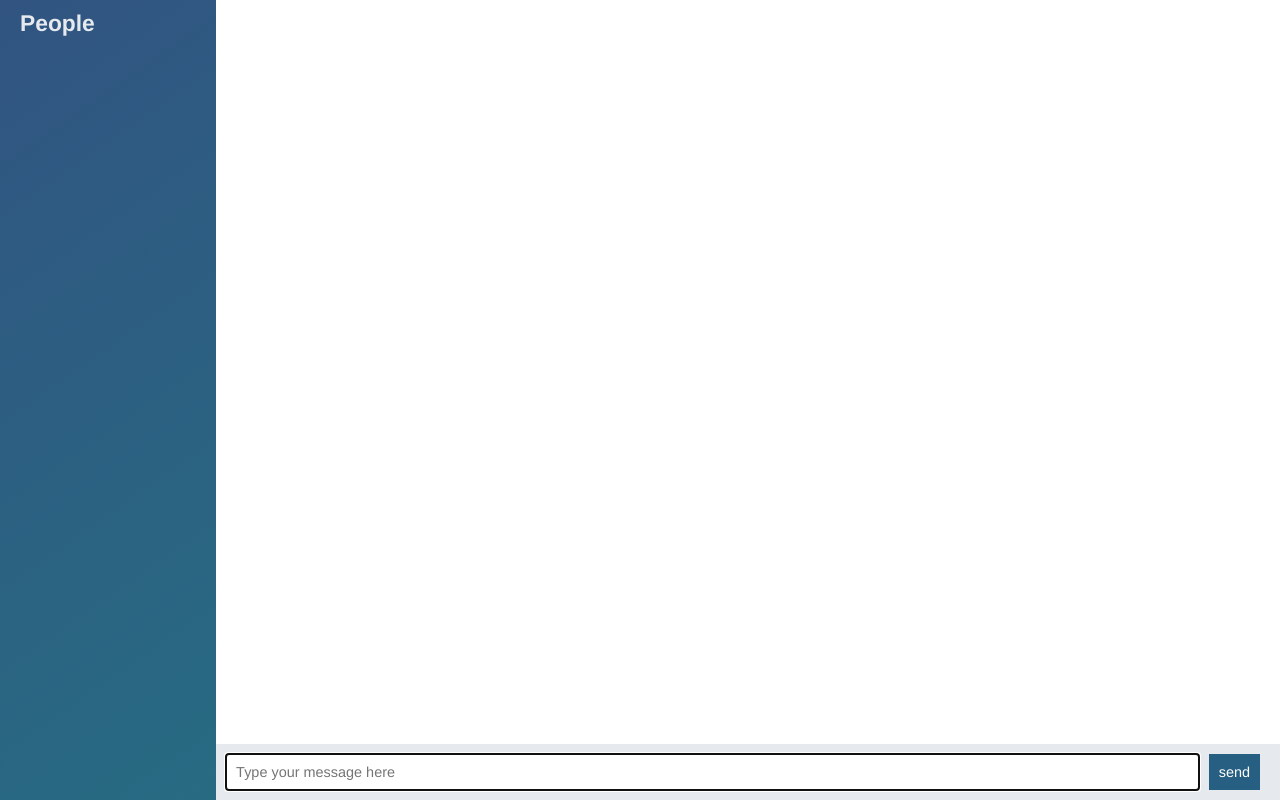
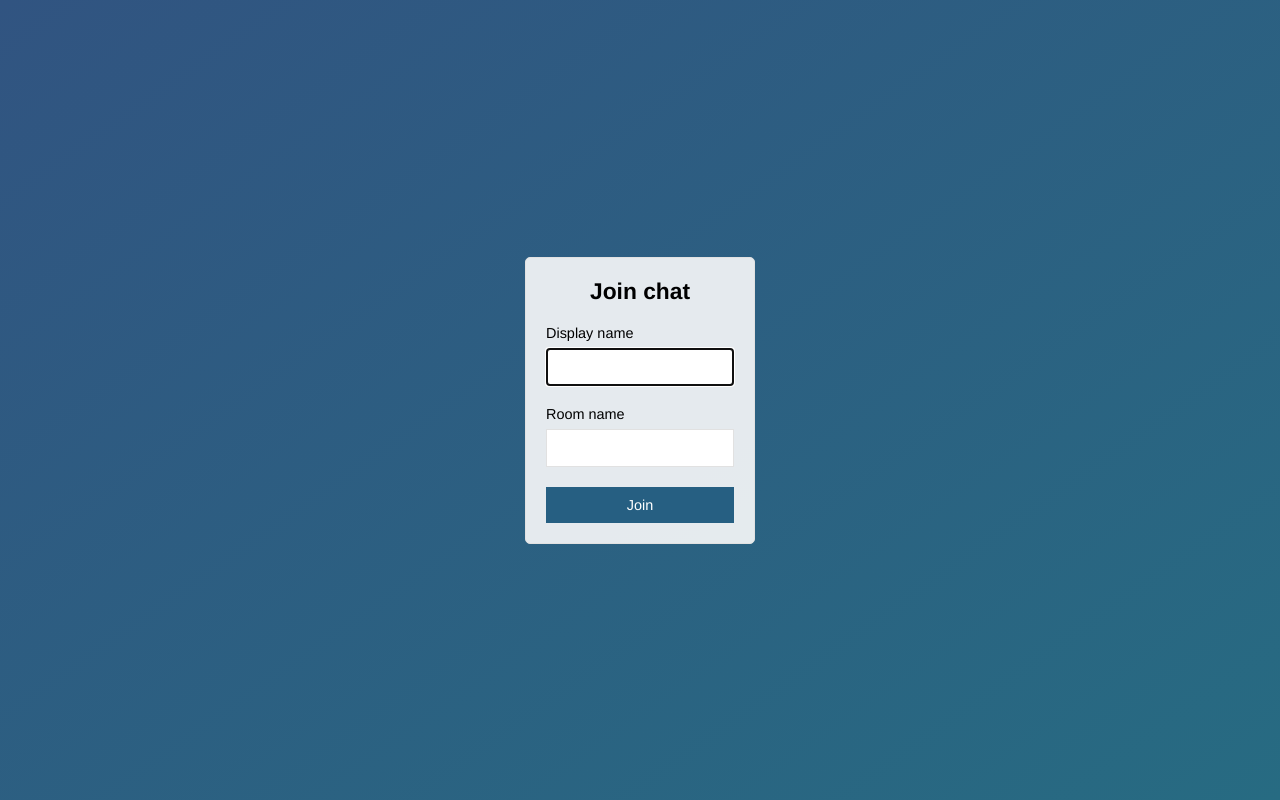
Before and after one commit to alaysd/socketIO-Chatapp, a website: page public/index.html in a window 1280 px wide. Drawn offline with nearby package versions, Linux system fonts and the light colour scheme; no server answers.

Commit message:
login-index page

```diff
--- a/playground/time.js
+++ b/playground/time.js
@@ -2,7 +2,7 @@
 
 var createdAt = 1234;
 var date = moment(createdAt);
-//
+
 // var someTimeStamp = moment.valueOf();
 // console.log(someTimeStamp);
 
--- a/public/index.html
+++ b/public/index.html
@@ -1,47 +1,27 @@
 <html>
-  <head>
-    <meta charset="utf-8">
-    <link rel="stylesheet" href ="/css/styles.css"></link>
-  </head>
-  <body class = "chat">
-
-    <div class="chat__sidebar">
-      <h3 id="users">People</h3>
+<head>
+  <title>Join | Chat App</title>
+  <meta name="viewport" content="width=device-width, initial-scale=1, user-scalable=no"></meta>
+  <link rel="stylesheet" href ="/css/styles.css"></link>
+</head>
+<body class="centered-form">
+  <div class="centered-form__form">
+    <form action="/chat.html">
+    <div class="form-field">
+      <h3>Join chat</h3>
     </div>
-
-    <div class="chat__main">
-          <ol id="messages" class="chat__messages">
-          </ol>
-          <div class="chat__footer">
-            <form id="message-form">
-              <input type="text" name="message" placeholder="Type your message here" autofocus autocomplete="off"/>
-              <button>send</button>
-            </form>
-            <!-- <button id="send-location">Send location</button> -->
-          </div>
+    <div class="form-field">
+      <label>Display name </label>
+      <input type="text" name="name" autofocus/>
     </div>
-
-    <script id="message-template" type="text/template">
-      <li class="message">
-        <div class="message__title">
-          <h4>{{from}}</h4>
-          <span>{{createdAt}}</span>
-        </div>
-        <div class="message__body">
-          <p>{{text}}</p>
-        </div>
-      </li>
-    </script>
-
-    <script src="/socket.io/socket.io.js"></script>
-    <script src="/js/libs/jquery-3.3.1.min.js"></script>
-    <script src="/js/libs/moment.js"></script>
-    <script src="/js/libs/mustache.js"></script>
-    <script src="/js/index.js"></script>
-
-  </body>
+    <div class="form-field">
+      <label>Room name</label>
+      <input type="text" name = "room"/>
+    </div>
+    <div class="form-field">
+      <button>Join</button>
+    </div>
+  </form>
+  </div>
+</body>
 </html>
-
-<!-- Arrow function work in chrome desktop
-but may crash in firefox or mobile browsers,
-so prefer not to use ES6 features -->
```
Also changed, not shown: public/chat.html (added, +48 -0 lines), public/js/chat.js (renamed from public/js/index.js, +26 -1 lines).
